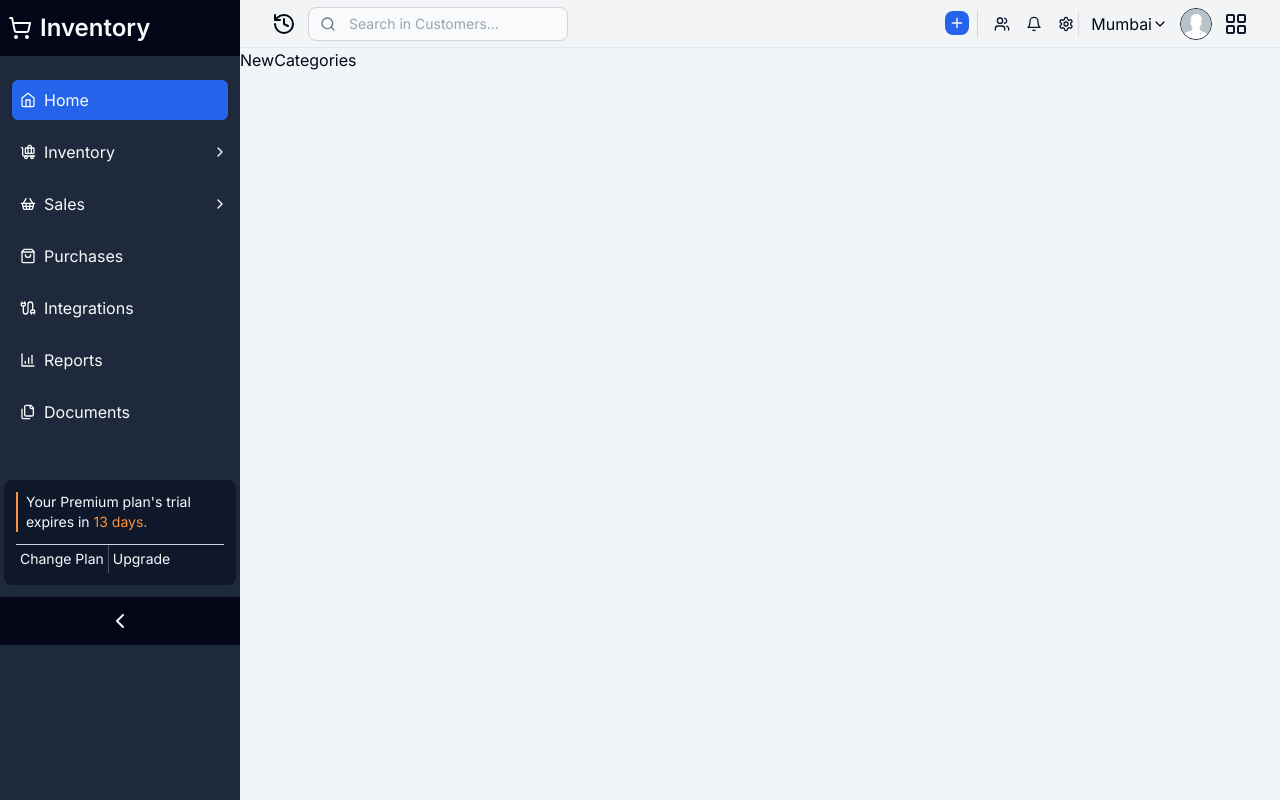
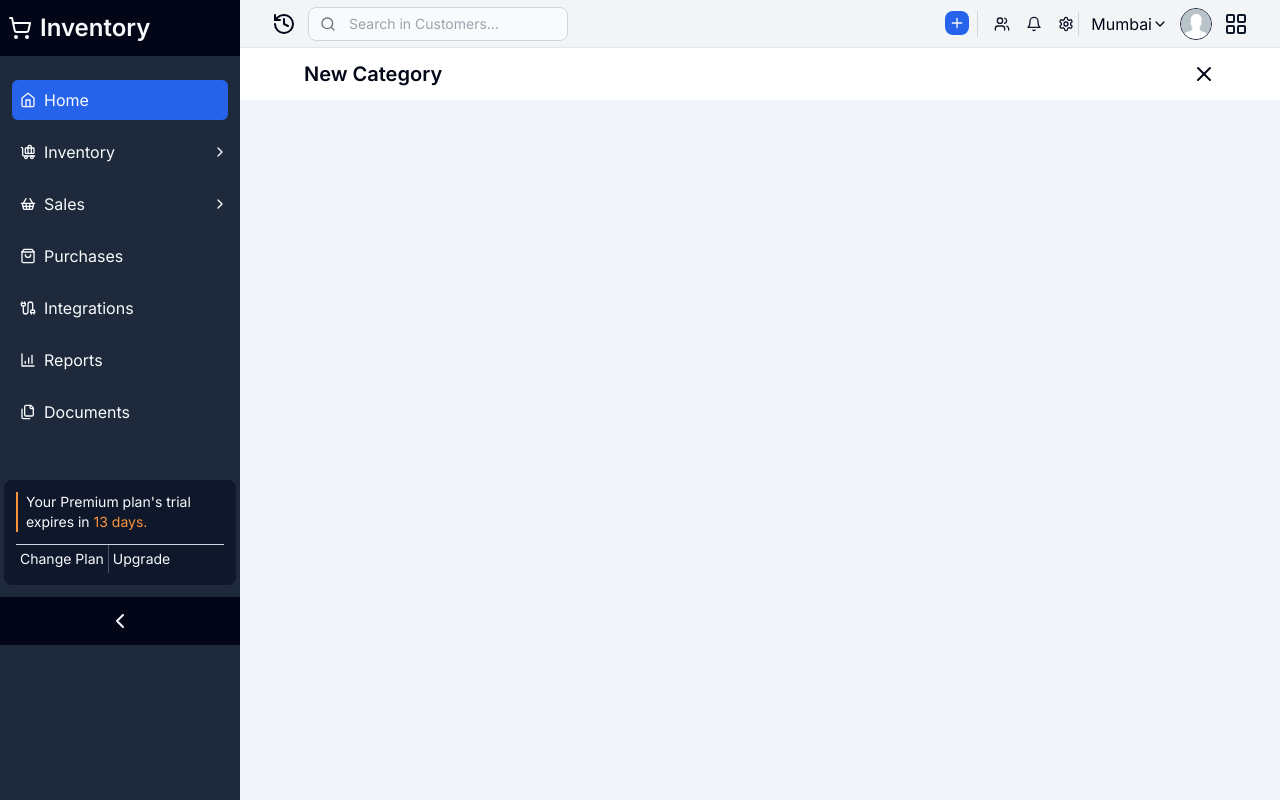
Before and after one commit to CodingKing2003/Inventory-Managemenr-System-SAAS, a Next.js app: page /dashboard/inventory/categories/new in a window 1280 px wide. Built offline with nearby package versions, Linux system fonts and the light colour scheme.

Commit message:
Creating the Form Header

```diff
--- a/app/(back-office)/dashboard/inventory/categories/new/page.jsx
+++ b/app/(back-office)/dashboard/inventory/categories/new/page.jsx
@@ -1,8 +1,14 @@
+import FormHeader from '@/components/dashboard/FormHeader'
+import { X } from 'lucide-react'
+import Link from 'next/link'
 import React from 'react'
 
 const NewCategories = () => {
   return (
-    <div>NewCategories</div>
+    <div>
+        <FormHeader title="New Category" href="#" />
+
+    </div>
   )
 }
 
--- /dev/null
+++ b/components/dashboard/FormHeader.jsx
@@ -0,0 +1,16 @@
+import { X } from 'lucide-react'
+import Link from 'next/link'
+import React from 'react'
+
+const FormHeader = ({title,href}) => {
+  return (
+    <div className="flex items-center justify-between bg-white py-3 px-16">
+            <h2 className='text-xl font-semibold'>{title}</h2>
+            <Link href={href}>
+            <X />
+            </Link>
+        </div>
+  )
+}
+
+export default FormHeader
```
Also changed, not shown: components/dashboard/Sidebar.jsx (+6 -11 lines).
